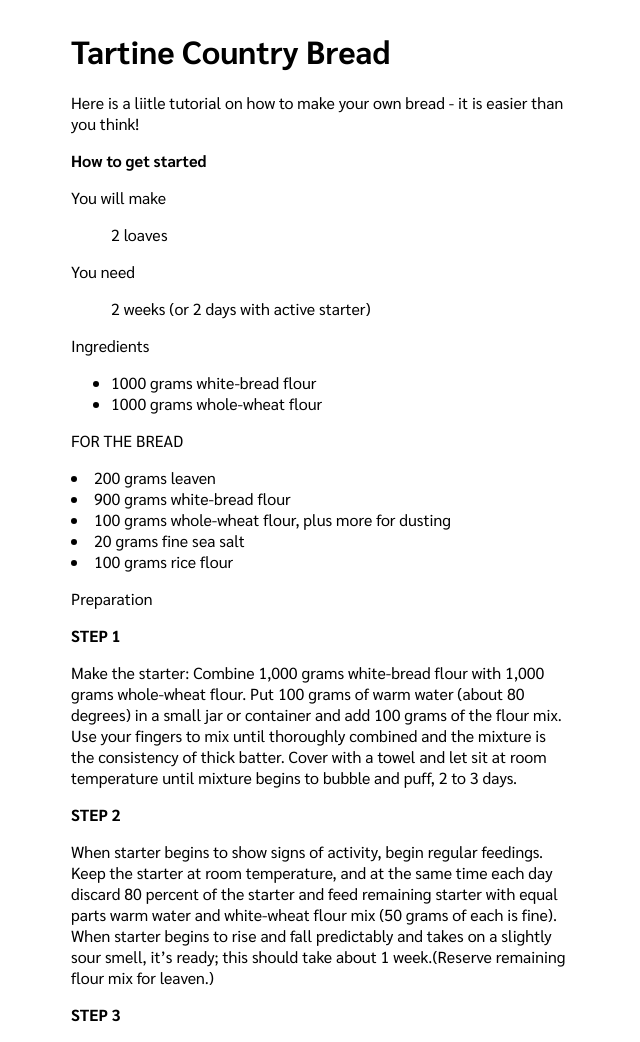
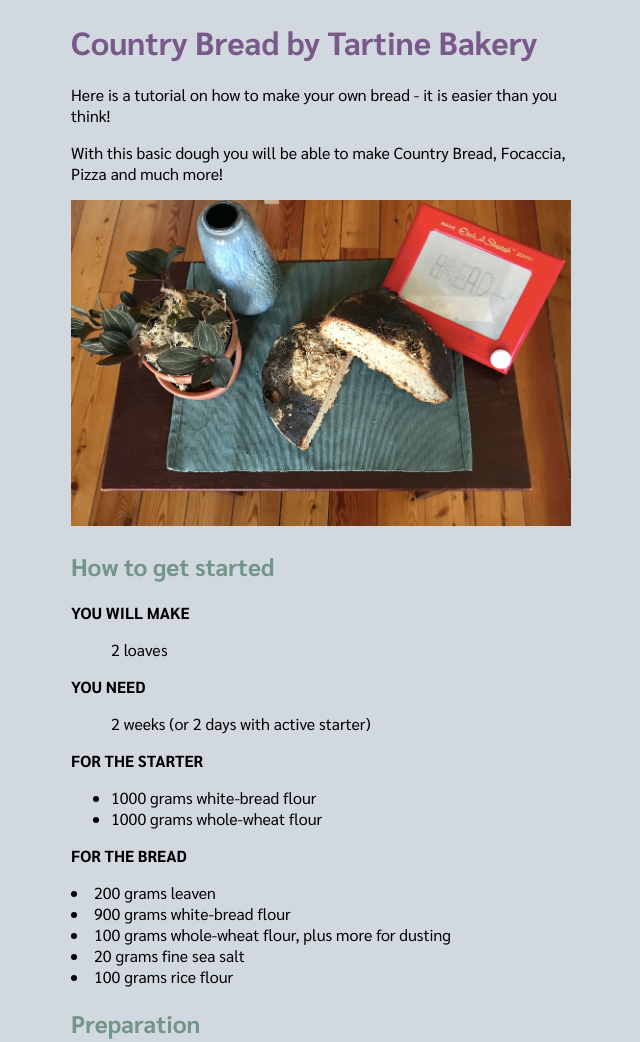
Before and after one commit to olajanz/tartine-bread-website, a plain HTML site: page index.html in a window 1280 px wide. Shown: the top 1042 px of the page, without its empty margins (319-959 px from the left). Drawn offline with Linux system fonts and the light colour scheme.

Commit message:
new website

```diff
--- a/index.html
+++ b/index.html
@@ -11,24 +11,30 @@
 </head>
 
 <body>
-<h1> Tartine Country Bread
+<h1>Country Bread by Tartine Bakery
 </h1>
-<p>Here is a liitle tutorial on how to make your own bread - it is easier than you think! </p>
-<h2> How to get started</h2>
+<p> Here is a tutorial on how to make your own bread - it is easier than you think! <p></p>
 
-<p>You will make</p>
+<p> With this basic dough you will be able to make Country Bread, Focaccia, Pizza and much more! </p>
+
+<img src=chleb.jpg>
+
+<h2>How to get started</h2>
+
+
+<h3>YOU WILL MAKE</h3>
 <ul> 2 loaves</ul>
 
-<p>You need</p>
+<h3>YOU NEED</h3>
 <ul> 2 weeks (or 2 days with active starter)</ul>
 
-<p>Ingredients</p>
+<h3>FOR THE STARTER</h3>
 <ul>
 <li>1000 grams white-bread flour </li>
 <li>1000 grams whole-wheat flour</li>
 </ul>
 
-<p>FOR THE BREAD</p>
+<h3>FOR THE BREAD</h3>
 
 <li>200 grams leaven</li>
 <li>900 grams white-bread flour</li>
@@ -36,7 +42,7 @@
 <li>20 grams fine sea salt</li>
 <li>100 grams rice flour</li>
 
-<p>Preparation</p>
+<h2>Preparation</h2>
 
 <h3>STEP 1</h3>
 
@@ -53,6 +59,7 @@
 <p>Make the leaven: The night before baking, discard all but 1 tablespoon of the mature starter. Mix the remaining starter with 200 grams of warm water and stir with your hand to disperse. Add 200 grams of the white-wheat flour mix and combine well. Cover with a towel and let rest at room temperature for 12 hours or until aerated and puffed in appearance. To test for readiness, drop a tablespoon of leaven into a bowl of room-temperature water; if it floats it’s ready to use. If it doesn’t, allow more time to ferment.
 </p>
 
-<p> subscribe to learn more! </p>
+<a href="https://tartinebakery.com/stories/country-bread">visit this website to check complete, original recipe </a>
+
 </body>
 </html>
--- a/style.css
+++ b/style.css
@@ -1,17 +1,30 @@
 :root {
+    background-color:#d1d8e0;
     font-size: 16px;
 }
+a {
+    color: #795989;
+}
+a:hover {
+    color: #3dc2ea;
+}
+
 h1 {
     font-size: 2rem;
+    color: #795989;
 }
-h2,
-h3
-{
-font-size: 1rem;
+h2 {
+font-size: 1.5rem; color:#719689;
 }
+h3 {
+    font-size: 1rem;
+}
+img { max-width: 500px;
 
+}
 body {
     font-family: "Sarabun", sans-serif;
     max-width: 500px;
-    margin: 30px auto;
+    margin: 1em auto 3em;
+
 }
```
Also changed, not shown: chleb.jpg (added), 3 other files.
